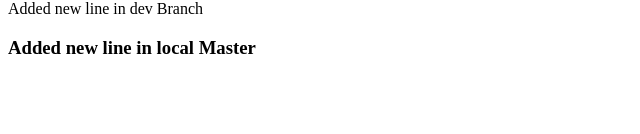
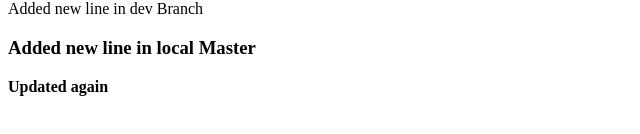
Before and after one commit to prudvee0506/testgitrepo, a plain HTML site: page index.html in a window 1280 px wide. Shown: the part 170-304 px from the top of the page, without its empty margins (0-640 px from the left). Drawn offline with Linux system fonts and the light colour scheme.

Commit message:
Updated in local 2

```diff
--- a/index.html
+++ b/index.html
@@ -3,6 +3,6 @@
 		<h1> This is index HTML file</h1> <br/>
 		<b> Added new line </b> Added change 1 back in DEV branch <p> Added this in test branch </p> <br/>
 		Added new line in dev Branch
-		<h3>Added new line in local Master </h3>
+		<h3>Added new line in local Master </h3> <b> Updated again</b>
 	</body>
 </html>
```
